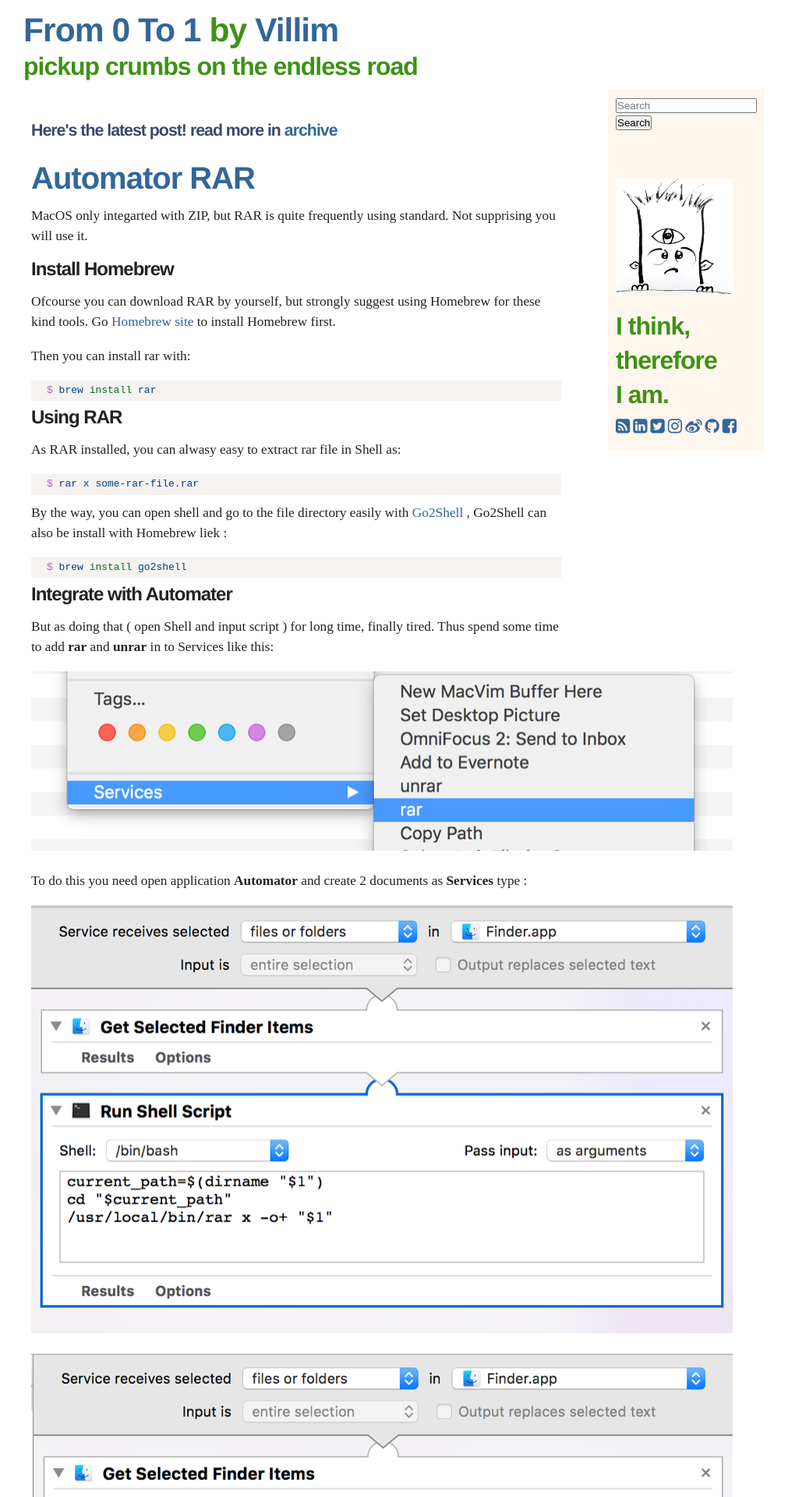
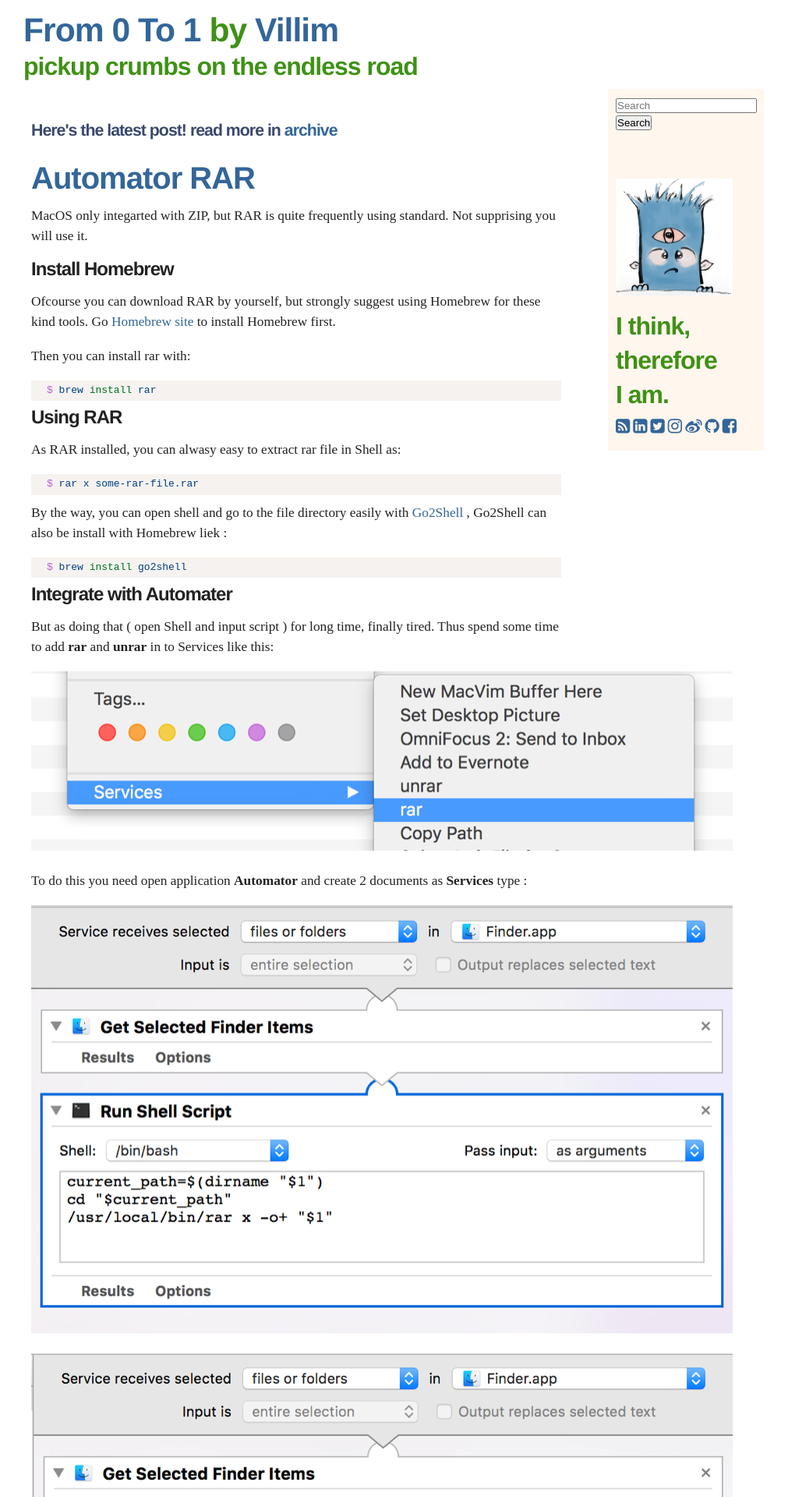
Before and after one commit to villim/villim.github.io, a Jekyll site: the page built from index.html, in a window 1280 px wide. Shown: the top 1920 px of the page at 78% size, without its empty margins (135-1146 px from the left). Built offline with Jekyll 4.4.1, drawn with Linux system fonts in a browser that asks for light colours; nearby versions of some CDN libraries.

Commit message:
Change Avatar

```diff
--- a/_layouts/default.html
+++ b/_layouts/default.html
@@ -31,7 +31,7 @@
 					<button type="submit" class="btn btn-default">Search</button>
 				</form>
 				<div id="selfintro">
-					<img src="{{site.baseurl}}img/villim.new.avatar.v3.600.png"  height=150 width=150/>
+					<img src="{{site.baseurl}}img/villim.new.avatar.v5.600.png"  height=150 width=150/>
 					<h2 id="subtitle"><br/>I think,<br/><br/> therefore<br/><br/>I am.</h2>
 					{% include social.html %}
 				</div>
```
Also changed, not shown: img/villim.new.avatar.v5.600.png (added).
